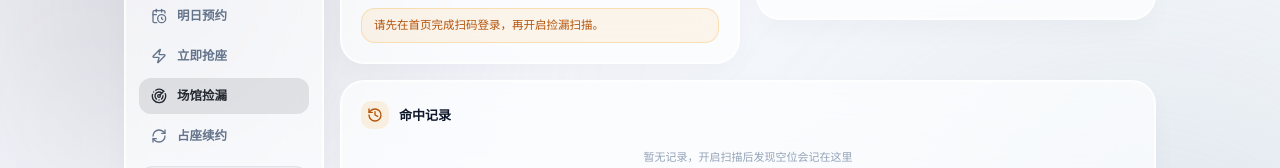
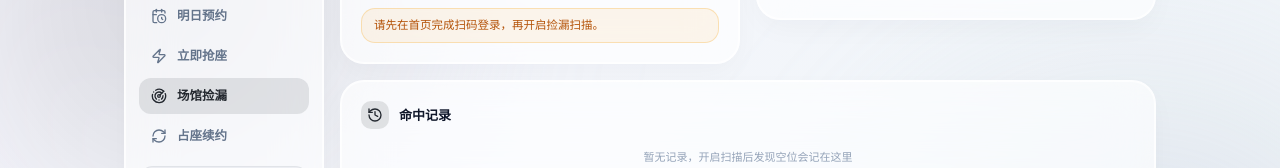
Before and after one commit to VenenoSix24/igolib-ldu, a React (Vite) app: page /app/scanner in a window 1280 px wide. Shown: the part 125-293 px from the top of the page. Built offline with nearby package versions, Linux system fonts and the light colour scheme.

Commit message:
fix: 修背景随文档绘制与命中记录图标语义

```diff
--- a/src/app/layout/AppShell.tsx
+++ b/src/app/layout/AppShell.tsx
@@ -12,7 +12,7 @@ export function AppShell() {
   const islandVisible = useIslandVisible(1000);
 
   return (
-    <div className="app-root relative min-h-[100dvh]" style={{ background: "var(--bg) fixed" }}>
+    <div className="app-root relative min-h-[100dvh]" style={{ background: "var(--bg)" }}>
       <div className="aurora" aria-hidden="true"><i /><i /><i /></div>
       <TaskIsland />
       <div
--- a/src/features/scanner/pages/ScannerPage.tsx
+++ b/src/features/scanner/pages/ScannerPage.tsx
@@ -253,7 +253,6 @@ export function ScannerPage() {
       <GlassCard className="rise p-4 md:col-span-2 md:p-5">
         <CardHead
           icon={History}
-          tile="ti-amber"
           title="命中记录"
           hint={hits.length > 0 ? (
             <button
--- a/src/index.css
+++ b/src/index.css
@@ -235,9 +235,9 @@ html[data-theme="dark"][data-accent="xiang"]{
     overscroll-behavior-y: none;
   }
 
-  /* 兜底底色：跟随主题的极光渐变（防路由/滚动露白），Tauri 下与 .app-root 同源 */
+  /* 兜底底色：跟随主题的极光渐变（随文档高度绘制，防路由/滚动露白），Tauri 下与 .app-root 同源 */
   html {
-    background: var(--bg) fixed;
+    background: var(--bg);
   }
 
   body {
```
